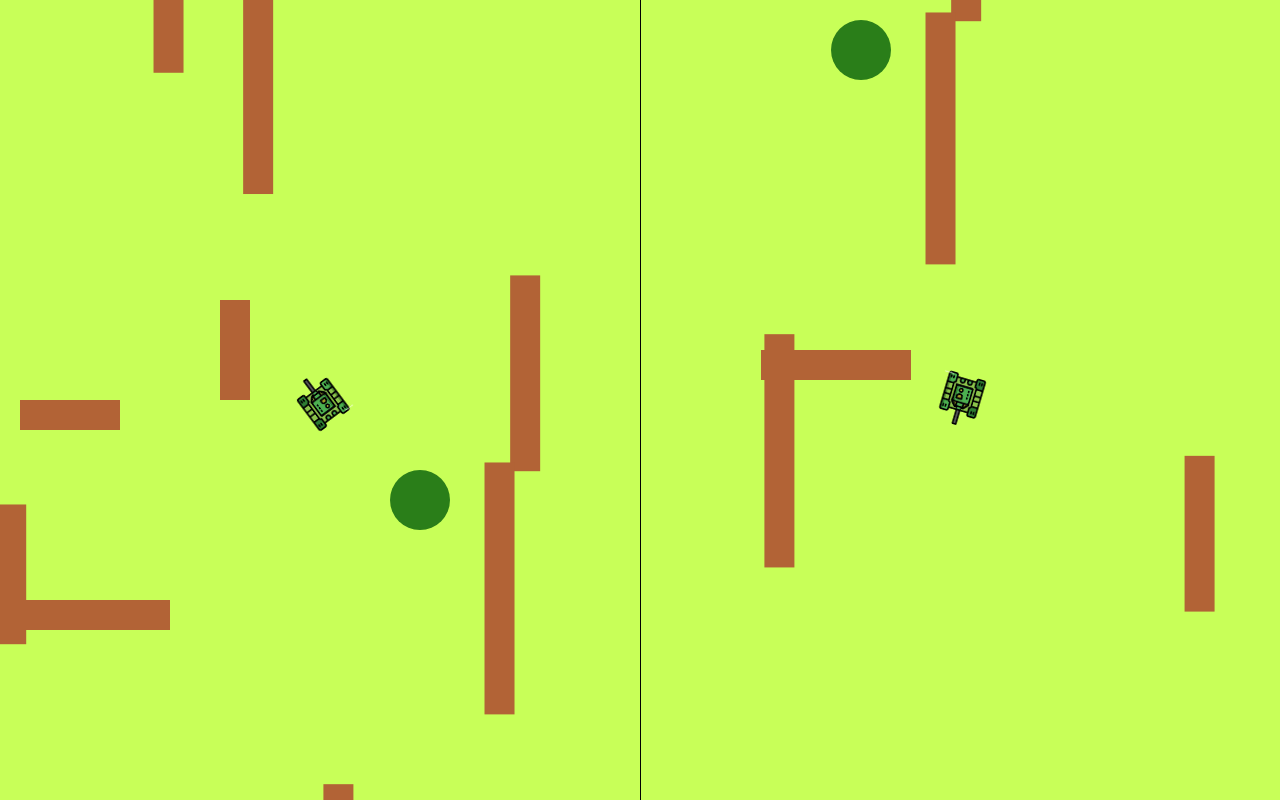
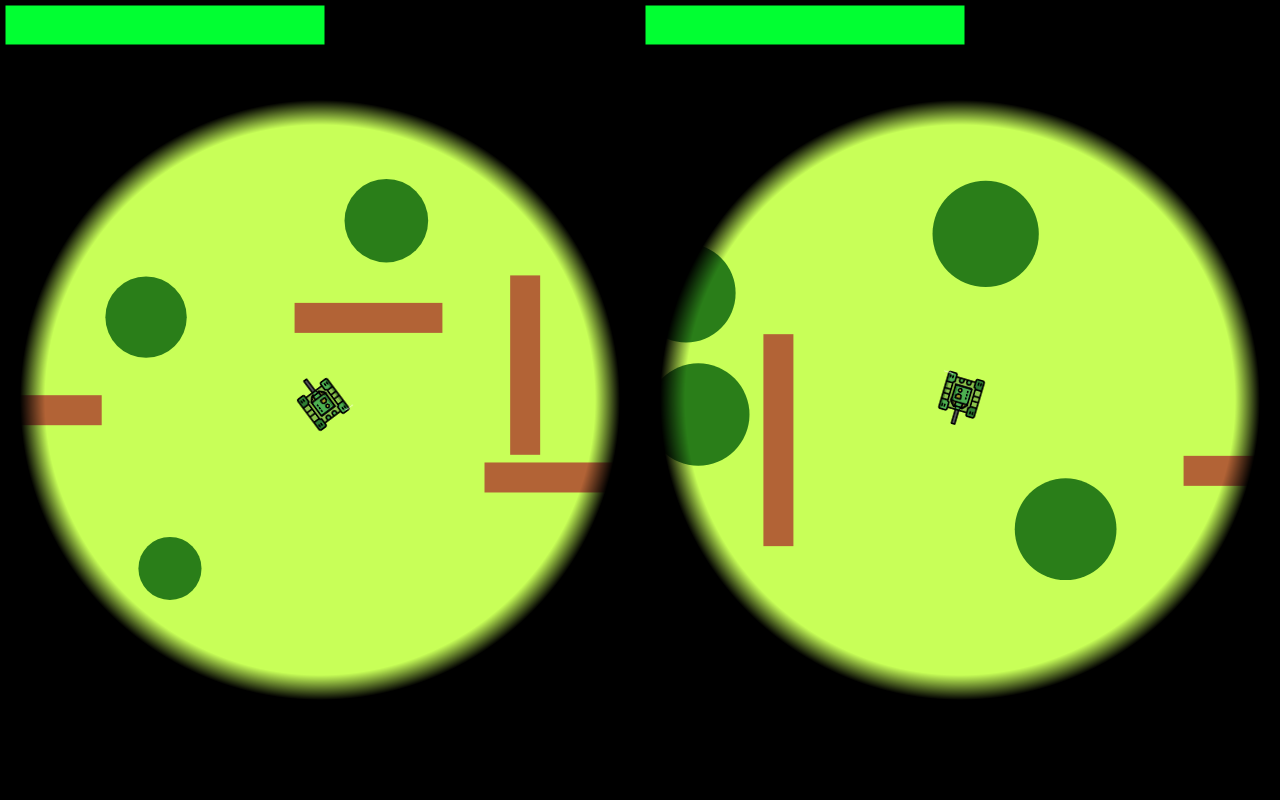
Before and after one commit to KarelBurescz/Tank-game, a plain HTML site: page index.html in a window 1280 px wide. Drawn offline with Linux system fonts and the light colour scheme; animation ran at ten frames a second.

Commit message:
fog of war

```diff
--- a/camera.js
+++ b/camera.js
@@ -1,13 +1,16 @@
 class Camera {
 
-    constructor(x, y, canvas, followedObject) {
+    constructor(x, y, canvas, fog, followedObject) {
         this.x = x;
         this.y = y;
         this.w = canvas.width;
         this.h = canvas.height;
         this.canvas = canvas;
+        this.fog = fog;
         this.ctx = this.canvas.getContext('2d');
+        this.fogCtx = this.fog.getContext('2d');
         this.followedObject = followedObject;
+        this.visibilityRadius = 300;
 
     }
 
@@ -15,6 +18,58 @@ class Camera {
         this.x = this.followedObject.x - this.w / 2;
         this.y = this.followedObject.y - this.h / 2;
     }
+
+    drawFogOfWar() {
+        this.fogCtx.fillStyle = 'black';
+        this.fogCtx.fillRect(0, 0, fog.width, fog.height);
+
+        // Create a radial gradient
+        let gradient = this.ctx.createRadialGradient(this.w/2, this.h/2, 50, this.w/2, this.h/2, this.visibilityRadius);
+        gradient.addColorStop(0, 'rgba(0, 0, 0, 1)');  // Fully transparent in the center
+        gradient.addColorStop(0.9, 'rgba(0, 0, 0, 1)');  // Fully transparent in the center
+        gradient.addColorStop(1, 'rgba(0, 0, 0, 0)');  // Fully opaque at the edges
+
+        // Apply the gradient
+        this.fogCtx.globalCompositeOperation = 'destination-out';
+        this.fogCtx.fillStyle = gradient;
+        this.fogCtx.beginPath();
+        this.fogCtx.arc(
+            this.w/2,
+            this.h/2,
+            this.visibilityRadius, 0, Math.PI * 2);
+        this.fogCtx.fill();
+        this.fogCtx.globalCompositeOperation = 'source-over';
+    }
+
+    draw(bgCanvas) {
+
+        this.ctx.clearRect(0, 0, this.w, this.h)
+
+        this.ctx.drawImage(
+            bgCanvas,
+            //source rectangle:
+            this.x,
+            this.y,
+            this.w,
+            this.h,
+            //destination rectangle:
+            0, 0,
+            this.w,
+            this.h
+        );
+        this.drawFogOfWar()
+        this.drawHood();
+    }
+
+    drawHood() {
+        this.fogCtx.beginPath()
+        this.fogCtx.fillStyle = 'rgba(1, 255, 50, 1)';
+        this.fogCtx.fillRect(5, 5, innerWidth/4, 40)
+
+        this.fogCtx.beginPath();
+        this.fogCtx.strokeStyle = 'black';
+        this.fogCtx.strokeRect(5, 5, innerWidth/4,40)
+    }
 }
 
 export { Camera }
--- a/index.html
+++ b/index.html
@@ -9,8 +9,16 @@
 <body>
     <canvas id="canvas-background"></canvas>
     <div id="canvas-container">
-        <canvas id="canvas"></canvas>
-        <canvas id="canvas1"></canvas>
+        <div>
+            <canvas id="canvas"></canvas>
+            <canvas id="fog" class="canvas-fog"></canvas>
+        </div>
+        <!-- <canvas id="fogCanvas"></canvas> -->
+        <div>
+            <canvas id="canvas1"></canvas>
+            <canvas id="fog1" class="canvas-fog"></canvas>
+        </div>
+        <!-- <canvas id="fogCanvas"></canvas> -->
     </div>
     <script defer type="module" src="script.js"></script>
 </body>
--- a/script.js
+++ b/script.js
@@ -12,14 +12,25 @@ const canvas = document.getElementById('canvas');
 const canvas1 = document.getElementById('canvas1');
 // const ctx1 = canvas1.getContext('2d')
 
+const fogCanvas = document.getElementById('fog');
+const fog1Canvas = document.getElementById('fog1');
+
+// const fogContext = fogCanvas.getContext('2d')
+
 const canvasBackground = document.getElementById('canvas-background');
 const backgroundCTX = canvasBackground.getContext('2d');
 
-canvas.width = window.innerWidth/2;
+canvas.width = window.innerWidth / 2;
 canvas.height = window.innerHeight;
 
-canvas1.width = window.innerWidth/2;
+canvas1.width = window.innerWidth / 2;
 canvas1.height = window.innerHeight;
+
+fogCanvas.width = canvas.width;
+fogCanvas.height = canvas.height;
+
+fog1Canvas.width = canvas1.width;
+fog1Canvas.height = canvas1.height;
 
 canvasBackground.width = 5000;
 canvasBackground.height = 5000;
@@ -30,66 +41,80 @@ canvas.addEventListener('mousemove', function (event) {
 });
 
 window.addEventListener('resize', function () {
-    canvas.width = window.innerWidth/2;
+    canvas.width = window.innerWidth / 2;
     canvas.height = window.innerHeight;
-    canvas1.width = window.innerWidth/2;
+    canvas1.width = window.innerWidth / 2;
     canvas1.height = window.innerHeight;
-    myCamera.w = canvas.width/2;
+    myCamera.w = canvas.width / 2;
     myCamera.h = canvas.height;
-    myCamera1.w = canvas1.width/2;
+    myCamera1.w = canvas1.width / 2;
     myCamera1.h = canvas1.height;
     canvasBackground.width = window.innerWidth;
     canvasBackground.height = window.innerHeight;
+    fogCanvas.width = canvas.width;
+    fogCanvas.height = canvas.height;
+    fog1Canvas.width = canvas.width;
+    fog1Canvas.height = canvas.height;
 });
 
-function drawFogOfWar() {
-    fogContext.fillStyle = 'black';
-    fogContext.fillRect(0, 0, canvas1.width, canvas1.height);
-
-    // Create a radial gradient
-    var gradient = fogContext.createRadialGradient(player.x, player.y, 0, player.x, player.y, visibilityRadius);
-    gradient.addColorStop(0, 'rgba(0, 0, 0, 0)');  // Fully transparent in the center
-    gradient.addColorStop(1, 'rgba(0, 0, 0, 1)');  // Fully opaque at the edges
-
-    // Apply the gradient
-    fogContext.globalCompositeOperation = 'destination-out';
-    fogContext.fillStyle = gradient;
-    fogContext.beginPath();
-    fogContext.arc(x, y, visibilityRadius, 0, Math.PI * 2);
-    fogContext.fill();
-    fogContext.globalCompositeOperation = 'source-over';
-}
-
-let myCamera = new Camera(0, 0, canvas, null);
-let myCamera1 = new Camera(0, 0, canvas1, null);
+let myCamera = new Camera(0, 0, canvas, fogCanvas, null);
+let myCamera1 = new Camera(0, 0, canvas1, fog1Canvas, null);
 
 let myGame = new Game(canvasBackground, backgroundCTX, UiObjects);
 
+let mySolider = new Solider(myGame, 2600, 2400, 51, 50, 180, 0.7, 180, 100);
+let mySolider1 = new Solider(myGame, 2800, 2850, 51, 50, 360, 0.7, 360, 100);
 
-for (let i = 0; i <= 100; i++) {
+UiObjects.push(mySolider);
+UiObjects.push(mySolider1);
+
+for (let i = 0; i <= 150; i++) {
     const myX = (Math.random() * 5000) + 40;
     const myY = (Math.random() * 5000) + 40;
 
     let myWidth = 30
-    let myHeight = (Math.random() * 230) + 70
+    let myHeight = (Math.random() * 200) + 70
 
     if (Math.random() > 0.5) {
-        myWidth, myHeight = myHeight, myWidth
+        myWidth = myHeight;
+        myHeight = 30;
     }
 
-    UiObjects.push(new Obstacle(myGame, myX, myY, myWidth, myHeight, 100, ''))
-}
 
+    const maybeWall = new Obstacle(myGame, myX, myY, myWidth, myHeight, 100, '')
 
-let myTree2 = new Tree(myGame, 2250, 2280, 20, 40, 100);
-let myTree1 = new Tree(myGame, 2700, 2500, 30, 40, 100);
-let myTree = new Tree(myGame, 2400, 2900, 50, 50, 100);
-let myWall3 = new Obstacle(myGame, 2600, 2800, 150, 30, 100, '');
-let myWall2 = new Obstacle(myGame, 2300, 2600, 150, 30, 100, '');
-let myWall1 = new Obstacle(myGame, 2500, 2300, 30, 100, 100, '');
-let myWall = new Obstacle(myGame, 2300, 2400, 100, 30, 100, '');
-let mySolider = new Solider(myGame, 2600, 2400, 51, 50, 180, 0.7, 180, 100);
-let mySolider1 = new Solider(myGame, 2800, 2850, 51, 50, 360, 0.7, 360, 100);
+    const wallCollides
+        = UiObjects.some((e) => {
+            if (e.collides(maybeWall)) {
+                return true;
+            }
+        })
+
+    if (wallCollides === false) {
+        UiObjects.push(maybeWall);
+    }
+};
+
+for (let j = 0; j <= 150; ++j) {
+    const myX = (Math.random() * 5000) + 40;
+    const myY = (Math.random() * 5000) + 40;
+
+    let myHeight = (Math.random() + 1) * 30;
+
+    const maybeTree = new Tree(myGame, myX, myY, myHeight, 0, 100)
+
+    const treeCollides
+        = UiObjects.some((e) => {
+            if (e.collides(maybeTree)) {
+                return true;
+            }
+        })
+
+    if (!treeCollides) {
+        UiObjects.push(maybeTree);
+    }
+};
+
 
 myCamera.followedObject = mySolider;
 myCamera1.followedObject = mySolider1;
@@ -97,15 +122,8 @@ myCamera1.followedObject = mySolider1;
 myCamera.update();
 myCamera1.update();
 
-UiObjects.push(myTree2);
-UiObjects.push(myWall3);
-UiObjects.push(myTree1);
-UiObjects.push(myTree);
-UiObjects.push(mySolider);
-UiObjects.push(myWall);
-UiObjects.push(myWall1);
-UiObjects.push(myWall2);
-UiObjects.push(mySolider1);
+
+
 
 
 window.addEventListener('keydown', function (e) {
@@ -189,14 +207,14 @@ window.addEventListener('keydown', function (e) {
 })
 
 window.addEventListener('keydown', (e) => {
-    if(e.key === 'r'){
+    if (e.key === 'r') {
         mySolider.speedBoost = true;
     }
 })
 
 
 window.addEventListener('keyup', (e) => {
-    if(e.key === 'r'){
+    if (e.key === 'r') {
         mySolider.speedBoost = false;
     }
 })
@@ -228,42 +246,17 @@ function handleUiObjects() {
 }
 
 myGame.bgctx.fillStyle = 'rgba(200,255,90,1)';
-myGame.bgctx.fillRect(0,0, canvasBackground.width, canvasBackground.height);
+myGame.bgctx.fillRect(0, 0, canvasBackground.width, canvasBackground.height);
 
 
 let counter = 0;
 function animate() {
 
-    myCamera.ctx.clearRect(0, 0, canvas.width, canvas.height)
-    myCamera1.ctx.clearRect(0, 0, canvas.width, canvas.height)
-
     //Take the background canvas, cut out the area needed for the
     //camera, and draw it to the main canvas at position 0,0.
-    myCamera.ctx.drawImage(
-        myGame.bgcanvas,
-        //source rectangle:
-        myCamera.x,
-        myCamera.y,
-        myCamera.w,
-        myCamera.h,
-        //destination rectangle:
-        0,0,
-        myCamera.w,
-        myCamera.h
-    );
 
-    myCamera1.ctx.drawImage(
-        myGame.bgcanvas,
-        //source rectangle:
-        myCamera1.x,
-        myCamera1.y,
-        myCamera1.w,
-        myCamera1.h,
-        //destination rectangle:
-        0,0,
-        myCamera1.w,
-        myCamera1.h
-    );
+    myCamera.draw(myGame.bgcanvas);
+    myCamera1.draw(myGame.bgcanvas);
 
     handleUiObjects();
 
--- a/solider.js
+++ b/solider.js
@@ -39,6 +39,7 @@ class Solider extends UiObject {
         this.exploding = false;
         this.audioTankExplode = new Audio('tank-explode.mp3')
         this.focusMode = false;
+        this.playerDead = false;
     }
 
     collisionBox() {
@@ -106,12 +107,12 @@ class Solider extends UiObject {
             camera.ctx.stroke()
         }
 
-        if(this.exploding === true){
+        if (this.exploding === true) {
             this.drawExplosion(camera)
         }
     }
 
-    drawTracks(x, y){
+    drawTracks(x, y) {
 
         const center = this.center()
         this.bgCtx.save()
@@ -180,10 +181,14 @@ class Solider extends UiObject {
 
     fire() {
 
+        if (this.playerDead) {
+            return;
+        }
         if (this.bulletsLoaded < 1) {
             this.audioEmptyGunShot.play();
             return;
         }
+
 
         let myBullet = new Bullet(
             this.game,
@@ -211,30 +216,31 @@ class Solider extends UiObject {
         UiObjects.push(myBullet)
     }
 
-    drawExplosion(camera){
+    drawExplosion(camera) {
         let lc = this.localCoords(camera);
         let explodeImg = new Image();
         explodeImg.src = `./Explode-sequence/explode-sequence${this.explodingSequence}.png`
         camera.ctx.drawImage(
             explodeImg,
-            lc.x - explodeImg.width/2,
-            lc.y - explodeImg.height/2
+            lc.x - explodeImg.width / 2,
+            lc.y - explodeImg.height / 2
         )
     }
 
-    explode(){
+    explode() {
         if (this.exploding) return;
 
         this.exploding = true;
+        this.playerDead = true;
         this.audioTankExplode.play();
         let intId = setInterval(() => {
             this.explodingSequence++;
-            if(this.explodingSequence > 8){
+            if (this.explodingSequence > 8) {
                 clearInterval(intId);
                 this.exploding = false;
                 super.explode();
             }
-        },80);
+        }, 80);
     }
 
     update() {
--- a/style.css
+++ b/style.css
@@ -1,25 +1,27 @@
 * {
     margin: 0px;
     padding: 0px;
-}
-
-#canvas-container {
-    position: relative;
-}
-
-#canvas-container canvas {
-    border: 1px green;
-    border-right:1px black solid ;
-    /* position: absolute;
-    top: 0px;
-    left: 0px; */
-}
-
-#canvas-background {
-    display: none;
+    border: 0px;
 }
 
 #canvas-container {
     display: flex;
     flex-direction: row;
+    height: 100vh;
 }
+
+#canvas-container div {
+    position: relative;
+    width: 50%;
+    height: 100vh;
+}
+
+#canvas-container div canvas {
+    position: absolute;
+    width: 100%;
+    top: 0px;
+    left: 0px;
+}
+#canvas-background {
+    display: none;
+}
```
